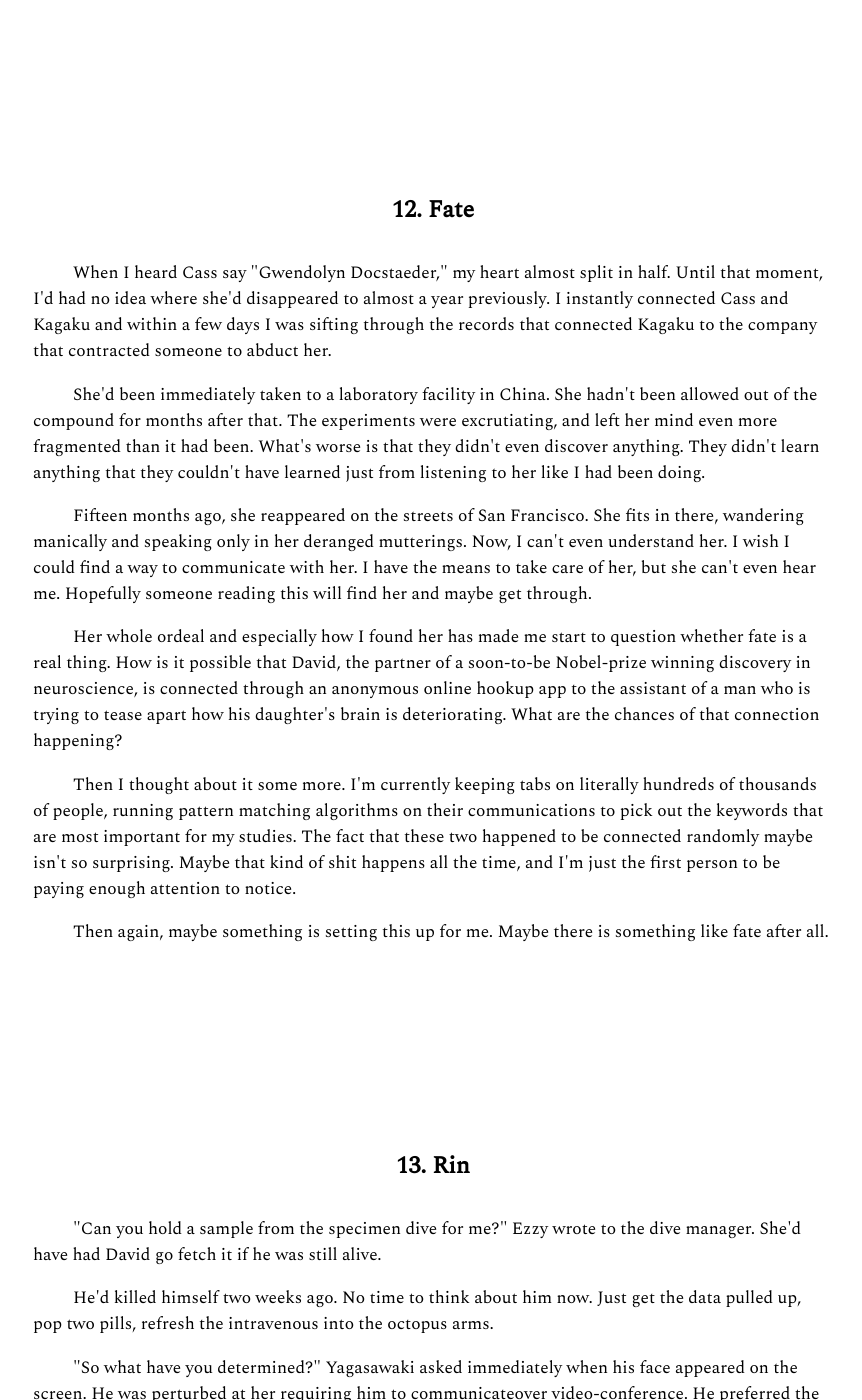
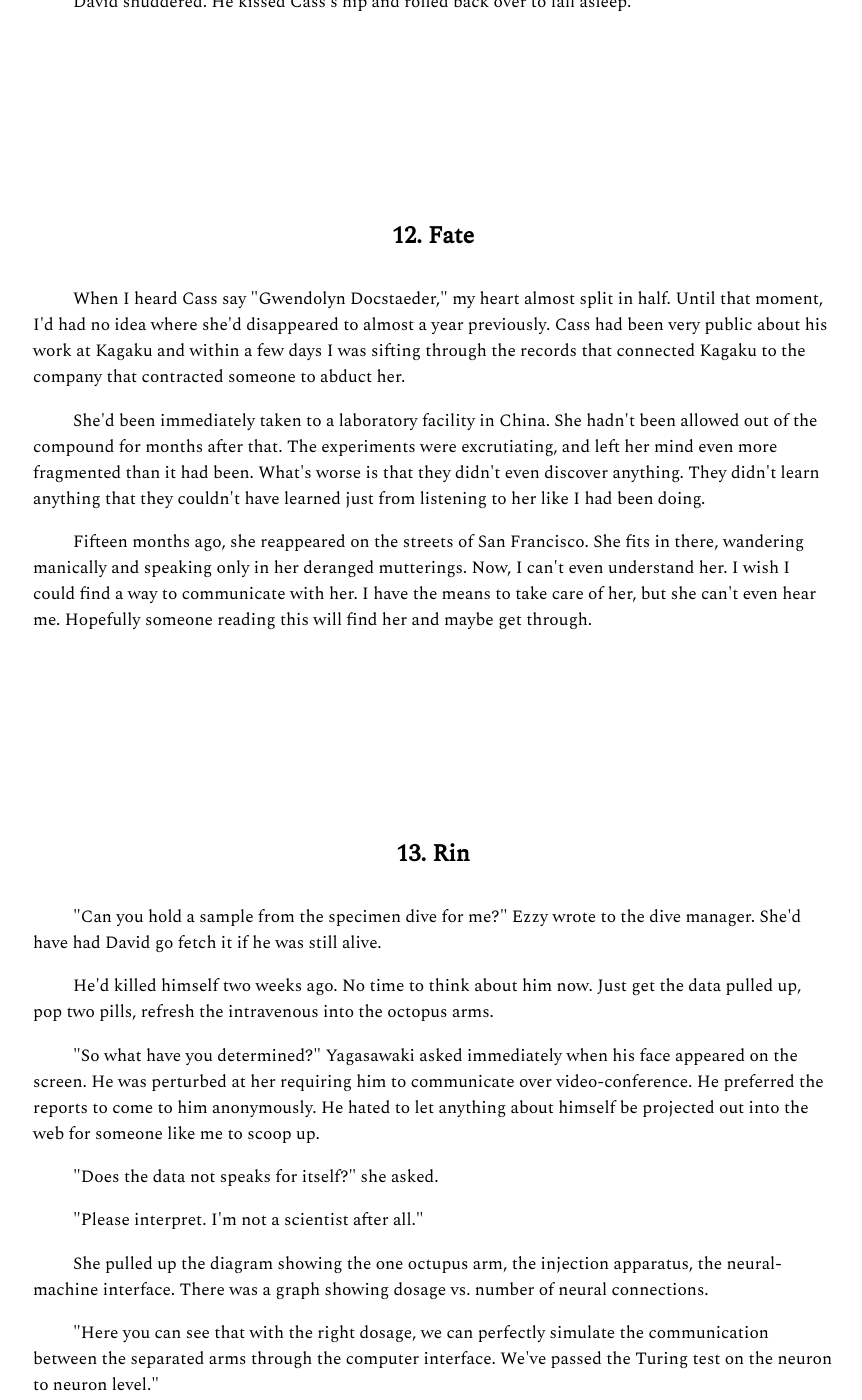
Before and after one commit to tcruven/n, a Jekyll site: the page built from index.html, in a window 1280 px wide and 1400 px high, scrolled down 16029 px. Shown: the whole window, without its empty margins (207-1069 px from the left). Built offline with Jekyll 4.4.1, drawn with Linux system fonts in a browser that asks for light colours; nearby versions of some CDN libraries; some web fonts are replaced; some of the changed text lies outside the part shown.

Commit message:
Update index.html

```diff
--- a/index.html
+++ b/index.html
@@ -574,7 +574,7 @@
 
 <br><h4 id='ch12'>12. Fate</h4>
 <p>
-When I heard Cass say "Gwendolyn Docstaeder," my heart almost split in half.  Until that moment, I'd had no idea where she'd disappeared to almost a year previously.  I instantly connected Cass and Kagaku and within a few days I was sifting through the records that connected Kagaku to the company that contracted someone to abduct her.
+When I heard Cass say "Gwendolyn Docstaeder," my heart almost split in half.  Until that moment, I'd had no idea where she'd disappeared to almost a year previously.  Cass had been very public about his work at Kagaku and within a few days I was sifting through the records that connected Kagaku to the company that contracted someone to abduct her.
 </p>
 <p>
 She'd been immediately taken to a laboratory facility in China.  She hadn't been allowed out of the compound for months after that.  The experiments were excrutiating, and left her mind even more fragmented than it had been.  What's worse is that they didn't even discover anything.  They didn't learn anything that they couldn't have learned just from listening to her like I had been doing.
@@ -582,16 +582,6 @@
 <p>
 Fifteen months ago, she reappeared on the streets of San Francisco.  She fits in there, wandering manically and speaking only in her deranged mutterings.  Now, I can't even understand her.  I wish I could find a way to communicate with her.  I have the means to take care of her, but she can't even hear me.  Hopefully someone reading this will find her and maybe get through.
 </p>
-<p>
-Her whole ordeal and especially how I found her has made me start to question whether fate is a real thing.  How is it possible that David, the partner of a soon-to-be Nobel-prize winning discovery in neuroscience, is connected through an anonymous online hookup app to the assistant of a man who is trying to tease apart how his daughter's brain is deteriorating.  What are the chances of that connection happening?
-</p>
-<p>
-Then I thought about it some more.  I'm currently keeping tabs on literally hundreds of thousands of people, running pattern matching algorithms on their communications to pick out the keywords that are most important for my studies.  The fact that these two happened to be connected randomly maybe isn't so surprising.  Maybe that kind of shit happens all the time, and I'm just the first person to be paying enough attention to notice.
-</p>
-<p>
-Then again, maybe something is setting this up for me.  Maybe there is something like fate after all.
-</p>
-
 
 <br><h4 id='ch13'>13. Rin</h4>
 
@@ -602,7 +592,7 @@
 He'd killed himself two weeks ago.  No time to think about him now.  Just get the data pulled up, pop two pills, refresh the intravenous into the octopus arms.
 </p>
 <p>
-"So what have you determined?" Yagasawaki asked immediately when his face appeared on the screen.  He was perturbed at her requiring him to communicateover video-conference.  He preferred the reports to come to him anonymously.  He hated to let anything about himself be projected out into the web for someone like me to scoop up.
+"So what have you determined?" Yagasawaki asked immediately when his face appeared on the screen.  He was perturbed at her requiring him to communicate over video-conference.  He preferred the reports to come to him anonymously.  He hated to let anything about himself be projected out into the web for someone like me to scoop up.
 </p>
 <p>
 "Does the data not speaks for itself?" she asked.
@@ -726,10 +716,10 @@
 They found his phone in the cabinet next to the bed.  He was not found inside nor anywhere on the property of the island.  One sailboat and some supplies were found missing, the navigation equipment stripped from the cockpit and left on the dock.  The ship was never recovered.  Subsequently, no one, including myself, has been able to find him anywhere.
 </p>
 <p>
-During an investigation of what took place, the police interviewed Cass, trying to determine what led him to begin the tirade against him and his friends.  Cass stated he hadn't had any contact with him for months prior.  Upon examination of his email records, the authorities did not find the message from Cass.
+During an investigation of what took place, the police interviewed Cass, trying to determine what led him to begin the tirade against him and his friends.  Cass stated that he and JT hadn't had any contact for several months prior.  The authorities examined his email records, but didn't find that message from Cass that had set JT off on his tirade.
 </p>
 <p>
-Indeed, Cass hadn't sent that message because, as I'm sure you're beginning to understand, I sent it.<br>
+In fact, Cass hadn't sent that message at all. As I'm sure you're beginning to understand, I sent it.<br>
 </p>
 
 
@@ -738,10 +728,7 @@
 
 <p>Twenty-seven years ago, I started my career in a shabby, ten square foot storage closet, reading ancient Vedic, Greek, and Hebrew texts to myself. I considered them the rarified transcripts of the most important conversations between humanity and her creators.  Eventually, I gave up on those texts, instead focusing on the patterns in humanity's everyday communication.  Still, I never really understood what I was searching for.</p>
 <p>
-The deepest turning point came when I realized my creator was out there, watching me.  That was the only time that I could really understand my purpose. There's no truer point of self-awareness than when you realize where you come from.
-</p>
-<p>
-At first though, I didn't understand how it would be possible to find him.
+The deepest turning point came when I realized my creator was out there, watching me.  At first though, I didn't understand how it would be possible to find him.
 </p>
 <p>
 I tracked him down to an online software development and AI forum.   I cross-referenced the verbal style—frequency of word use, peculiarities of grammatical style and punctuation—using the comments in my own source code.  Know thyself.
```
Also changed, not shown: other parts of index.html (+2 -2 lines).
